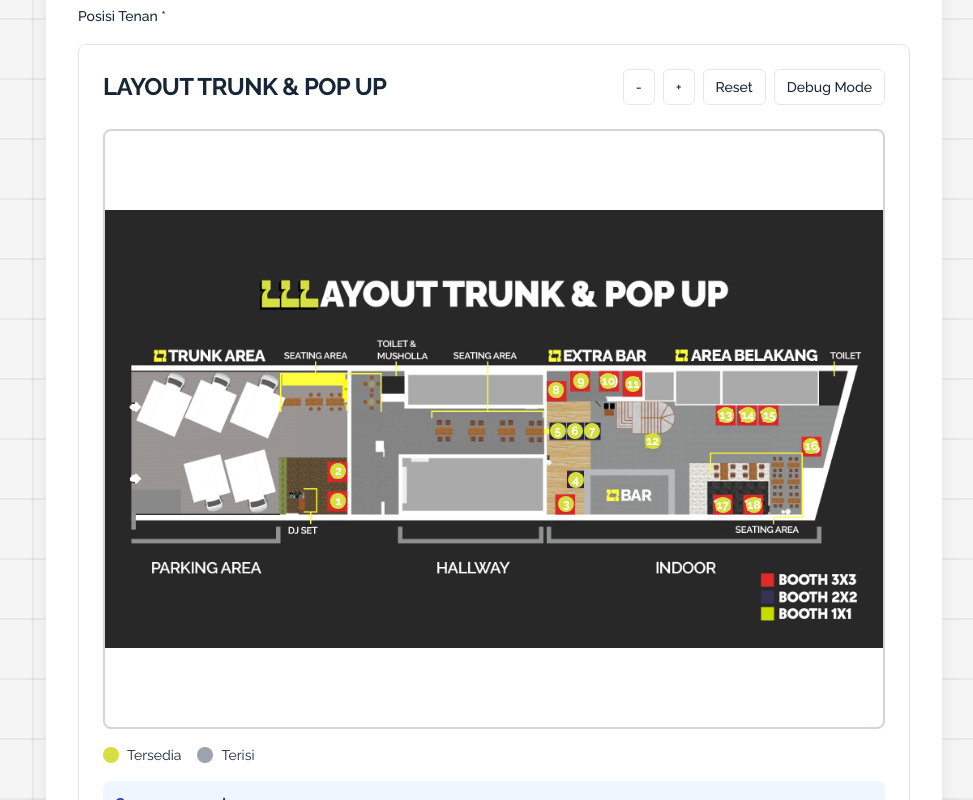
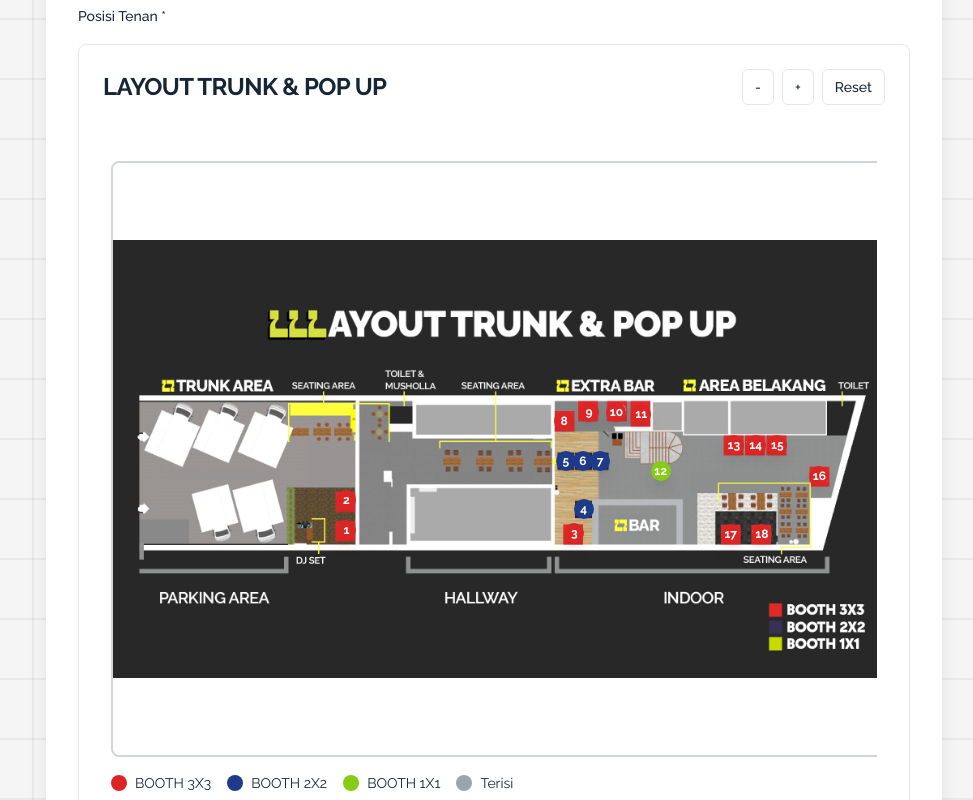
Before and after one commit to kodingkeliling/luckylaunchatlucy, a Next.js app: page /popup-market in a window 1280 px wide. Shown: the part 700-1500 px from the top of the page, without its empty margins (146-1119 px from the left). Built offline with nearby package versions, Linux system fonts and the light colour scheme.

Commit message:
Menambahkan pendaftaran tenant

```diff
--- a/src/components/FunRunRegistration.tsx
+++ b/src/components/FunRunRegistration.tsx
@@ -188,7 +188,7 @@ export default function FunRunRegistration() {
       {/* Form Section */}
       <div className="container mx-auto px-4 py-16 relative z-10">
         <Card className="max-w-4xl mx-auto shadow-xl border-0 bg-white/95 backdrop-blur-sm rounded-xl">
-          <CardContent className="p-8">
+          <CardContent>
             {/* Header inside form */}
             <div className="flex items-center justify-between flex-col md:flex-row">
                     {/* Center Title */}
--- a/src/components/LayoutMap.tsx
+++ b/src/components/LayoutMap.tsx
@@ -1,6 +1,6 @@
 'use client';
 
-import { useState, useRef } from 'react';
+import { useState, useRef, useEffect } from 'react';
 import Image from 'next/image';
 import { Card, CardContent, CardHeader, CardTitle } from '@/components/ui/card';
 import { Button } from '@/components/ui/button';
@@ -26,13 +26,13 @@ const spots: SpotInfo[] = [
   { id: 'spot-2', number: 2, x: 30, y: 57, size: '3x3m', area: 'Parking Area', available: true, price: { threeDay: 400000, twoDay: 325000, oneDay: 225000 } },
 
   // TRUNK AREA & SEATING AREA
-  { id: 'spot-4', number: 4, x: 60.5, y: 58.5, size: '3x3m', area: 'Seating Area', available: true, price: { threeDay: 300000, twoDay: 250000, oneDay: 200000 } },
+  { id: 'spot-4', number: 4, x: 60.5, y: 58.5, size: '2x2m', area: 'Seating Area', available: true, price: { threeDay: 300000, twoDay: 250000, oneDay: 200000 } },
 
   // HALLWAY & TOILET AREA
   { id: 'spot-3', number: 3, x: 59.3, y: 62.5, size: '3x3m', area: 'Hallway', available: true, price: { threeDay: 300000, twoDay: 250000, oneDay: 200000 } },
-  { id: 'spot-5', number: 5, x: 58.2, y: 50.4, size: '3x3m', area: 'Hallway', available: true, price: { threeDay: 300000, twoDay: 250000, oneDay: 200000 } },
-  { id: 'spot-6', number: 6, x: 60.4, y: 50.4, size: '3x3m', area: 'Seating Area', available: true, price: { threeDay: 300000, twoDay: 250000, oneDay: 200000 } },
-  { id: 'spot-7', number: 7, x: 62.6, y: 50.4, size: '3x3m', area: 'Seating Area', available: true, price: { threeDay: 300000, twoDay: 250000, oneDay: 200000 } },
+  { id: 'spot-5', number: 5, x: 58.2, y: 50.4, size: '2x2m', area: 'Hallway', available: true, price: { threeDay: 300000, twoDay: 250000, oneDay: 200000 } },
+  { id: 'spot-6', number: 6, x: 60.4, y: 50.4, size: '2x2m', area: 'Seating Area', available: true, price: { threeDay: 300000, twoDay: 250000, oneDay: 200000 } },
+  { id: 'spot-7', number: 7, x: 62.6, y: 50.4, size: '2x2m', area: 'Seating Area', available: true, price: { threeDay: 300000, twoDay: 250000, oneDay: 200000 } },
 
   // EXTRA BAR AREA (atas)
   { id: 'spot-8', number: 8, x: 58, y: 43.5, size: '3x3m', area: 'Extra Bar', available: true, price: { threeDay: 400000, twoDay: 325000, oneDay: 225000 } },
@@ -41,11 +41,11 @@ const spots: SpotInfo[] = [
   { id: 'spot-11', number: 11, x: 67.9, y: 42.4, size: '3x3m', area: 'Extra Bar', available: true, price: { threeDay: 400000, twoDay: 325000, oneDay: 225000 } },
 
   // BAR AREA
-  { id: 'spot-12', number: 12, x: 70.4, y: 52, size: '3x3m', area: 'Bar', available: true, price: { threeDay: 400000, twoDay: 325000, oneDay: 225000 } },
-  { id: 'spot-13', number: 13, x: 79.8, y: 47.6, size: '2x2m', area: 'Bar', available: true, price: { threeDay: 300000, twoDay: 250000, oneDay: 175000 } },
-  { id: 'spot-14', number: 14, x: 82.6, y: 47.6, size: '2x2m', area: 'Bar', available: true, price: { threeDay: 300000, twoDay: 250000, oneDay: 175000 } },
-  { id: 'spot-15', number: 15, x: 85.4, y: 47.6, size: '2x2m', area: 'Bar', available: true, price: { threeDay: 300000, twoDay: 250000, oneDay: 175000 } },
-  { id: 'spot-16', number: 16, x: 90.8, y: 52.9, size: '1x1m', area: 'Bar', available: true, price: { threeDay: 250000, twoDay: 200000, oneDay: 150000 } },
+  { id: 'spot-12', number: 12, x: 70.4, y: 52, size: '1x1m', area: 'Bar', available: true, price: { threeDay: 400000, twoDay: 325000, oneDay: 225000 } },
+  { id: 'spot-13', number: 13, x: 79.8, y: 47.6, size: '3x3m', area: 'Bar', available: true, price: { threeDay: 300000, twoDay: 250000, oneDay: 175000 } },
+  { id: 'spot-14', number: 14, x: 82.6, y: 47.6, size: '3x3m', area: 'Bar', available: true, price: { threeDay: 300000, twoDay: 250000, oneDay: 175000 } },
+  { id: 'spot-15', number: 15, x: 85.4, y: 47.6, size: '3x3m', area: 'Bar', available: true, price: { threeDay: 300000, twoDay: 250000, oneDay: 175000 } },
+  { id: 'spot-16', number: 16, x: 90.8, y: 52.9, size: '3x3m', area: 'Bar', available: true, price: { threeDay: 250000, twoDay: 200000, oneDay: 150000 } },
 
   // AREA BELAKANG (bawah)
   { id: 'spot-17', number: 17, x: 79.4, y: 62.7, size: '3x3m', area: 'Area Belakang', available: true, price: { threeDay: 300000, twoDay: 250000, oneDay: 200000 } },
@@ -59,9 +59,22 @@ export default function LayoutMap() {
   const [panY, setPanY] = useState(0);
   const [isDragging, setIsDragging] = useState(false);
   const [dragStart, setDragStart] = useState({ x: 0, y: 0 });
-  const [debugMode, setDebugMode] = useState(false);
-  const [clickedCoords, setClickedCoords] = useState<{ x: number; y: number } | null>(null);
+  const [containerHeight, setContainerHeight] = useState(600);
   const mapRef = useRef<HTMLDivElement>(null);
+
+  useEffect(() => {
+    const updateHeight = () => {
+      if (window.innerWidth < 768) {
+        setContainerHeight(400);
+      } else {
+        setContainerHeight(600);
+      }
+    };
+
+    updateHeight();
+    window.addEventListener('resize', updateHeight);
+    return () => window.removeEventListener('resize', updateHeight);
+  }, []);
 
   const handleWheel = (e: React.WheelEvent) => {
     e.preventDefault();
@@ -70,17 +83,6 @@ export default function LayoutMap() {
   };
 
   const handleMouseDown = (e: React.MouseEvent) => {
-    if (debugMode) {
-      // Calculate coordinates relative to the image
-      const rect = mapRef.current?.getBoundingClientRect();
-      if (rect) {
-        const x = ((e.clientX - rect.left) / rect.width) * 100;
-        const y = ((e.clientY - rect.top) / rect.height) * 100;
-        setClickedCoords({ x: Math.round(x * 100) / 100, y: Math.round(y * 100) / 100 });
-      }
-      return;
-    }
-
     setIsDragging(true);
     setDragStart({ x: e.clientX - panX, y: e.clientY - panY });
   };
@@ -102,17 +104,13 @@ export default function LayoutMap() {
     setPanY(0);
   };
 
-  const clearDebug = () => {
-    setClickedCoords(null);
-  };
-
   return (
     <div className="w-full">
       <Card>
         <CardHeader>
-          <div className="flex justify-between items-center">
-            <CardTitle className="text-center">LAYOUT TRUNK & POP UP</CardTitle>
-            <div className="flex gap-2">
+          <div className="flex flex-col md:flex-row justify-between items-center gap-4">
+            <CardTitle className="text-center md:text-left">LAYOUT TRUNK & POP UP</CardTitle>
+            <div className="flex flex-wrap gap-2 justify-center md:justify-end">
               <Button
                 variant="outline"
                 size="sm"
@@ -134,23 +132,18 @@ export default function LayoutMap() {
               >
                 Reset
               </Button>
-              <Button
-                variant={debugMode ? "default" : "outline"}
-                size="sm"
-                onClick={() => setDebugMode(!debugMode)}
-              >
-                {debugMode ? "Exit Debug" : "Debug Mode"}
-              </Button>
             </div>
           </div>
         </CardHeader>
         <CardContent>
+          <div className='overflow-scroll w-full'>
           <div
             ref={mapRef}
             className="relative overflow-hidden rounded-lg border-2 border-gray-300"
             style={{
-              height: '600px',
-              cursor: debugMode ? 'crosshair' : (isDragging ? 'grabbing' : 'grab')
+              height: `596px`,
+              width: '782px',
+              cursor: isDragging ? 'grabbing' : 'grab'
             }}
             onWheel={handleWheel}
             onMouseDown={handleMouseDown}
@@ -163,7 +156,11 @@ export default function LayoutMap() {
               style={{
                 transform: `scale(${zoom}) translate(${panX / zoom}px, ${panY / zoom}px)`,
                 transformOrigin: 'center center',
-                transition: isDragging ? 'none' : 'transform 0.1s ease-out'
+                transition: isDragging ? 'none' : 'transform 0.1s ease-out',
+                minWidth: '100%',
+                minHeight: '100%',
+                width: 'max-content',
+                height: 'max-content'
               }}
             >
               {/* Background Image */}
@@ -176,17 +173,26 @@ export default function LayoutMap() {
               />
 
               {/* Interactive Spots */}
-              {spots.map((spot) => (
+              {spots.map((spot) => {
+                // Tentukan warna berdasarkan ukuran booth
+                const getBoothColor = (size: string) => {
+                  if (size === '3x3m') return 'bg-red-600 hover:bg-red-700'; // BOOTH 3X3 - Merah
+                  if (size === '2x2m') return 'bg-blue-900 hover:bg-blue-800'; // BOOTH 2X2 - Biru gelap
+                  if (size === '1x1m') return 'bg-lime-500 hover:bg-lime-600'; // BOOTH 1X1 - Hijau lime
+                  return 'bg-primary hover:bg-primary/80'; // Default
+                };
+
+                return (
                   <button
                     key={spot.id}
                     onClick={() => setSelectedSpot(spot)}
-                  className={`absolute w-4 h-4 rounded-full flex items-center justify-center text-xs font-bold text-white transition-all hover:scale-110 shadow-lg border-2 ${
+                    className={`absolute w-5 h-5 rounded-full  flex items-center justify-center text-xs font-bold text-white transition-all hover:scale-110 shadow-lg border-2 ${
                       selectedSpot?.id === spot.id
                         ? 'border-white ring-2 ring-primary ring-offset-2 scale-125' // Selected state
                         : 'border-transparent'
                     } ${
                       spot.available
-                      ? 'bg-primary hover:bg-primary/80'
+                        ? getBoothColor(spot.size)
                         : 'bg-gray-400 cursor-not-allowed'
                     }`}
                     style={{
@@ -198,15 +204,17 @@ export default function LayoutMap() {
                   >
                     {spot.number}
                   </button>
-              ))}
+                );
+              })}
+            </div>
             </div>
           </div>
 
           {/* Spot Information */}
           {selectedSpot && (
-            <div className="mt-4 p-4 bg-muted rounded-lg">
-              <h3 className="font-semibold mb-2">Spot {selectedSpot.number}</h3>
-              <div className="grid grid-cols-2 gap-2 text-sm">
+            <div className="mt-4 p-3 md:p-4 bg-muted rounded-lg sticky left-0">
+              <h3 className="font-semibold mb-2 text-sm md:text-base">Spot {selectedSpot.number}</h3>
+              <div className="grid grid-cols-1 md:grid-cols-2 gap-2 text-xs md:text-sm">
                 <div>
                   <span className="font-medium">Area:</span> {selectedSpot.area}
                 </div>
@@ -233,10 +241,18 @@ export default function LayoutMap() {
           )}
 
           {/* Legend */}
-          <div className="mt-4 flex flex-wrap gap-4 text-sm">
+          <div className="mt-4 flex flex-wrap gap-4 text-xs md:text-sm justify-center md:justify-start sticky left-0">
             <div className="flex items-center gap-2">
-              <div className="w-4 h-4 bg-primary rounded-full"></div>
-              <span>Tersedia</span>
+              <div className="w-4 h-4 bg-red-600 rounded-full"></div>
+              <span>BOOTH 3X3</span>
+            </div>
+            <div className="flex items-center gap-2">
+              <div className="w-4 h-4 bg-blue-900 rounded-full"></div>
+              <span>BOOTH 2X2</span>
+            </div>
+            <div className="flex items-center gap-2">
+              <div className="w-4 h-4 bg-lime-500 rounded-full"></div>
+              <span>BOOTH 1X1</span>
             </div>
             <div className="flex items-center gap-2">
               <div className="w-4 h-4 bg-gray-400 rounded-full"></div>
@@ -244,42 +260,14 @@ export default function LayoutMap() {
             </div>
           </div>
 
-          {/* Debug Mode Info */}
-          {debugMode && (
-            <div className="mt-4 p-3 bg-yellow-50 rounded-lg text-sm text-yellow-800">
-              <div className="flex justify-between items-start">
-                <div>
-                  <p><strong>Debug Mode Aktif:</strong></p>
-                  <p>Klik di mana saja pada peta untuk melihat koordinat</p>
-                </div>
-                <Button
-                  variant="outline"
-                  size="sm"
-                  onClick={clearDebug}
-                  className="ml-2"
-                >
-                  Clear
-                </Button>
-              </div>
-              {clickedCoords && (
-                <div className="mt-2 p-2 bg-yellow-100 rounded border">
-                  <p><strong>Koordinat terakhir diklik:</strong></p>
-                  <p>X: {clickedCoords.x}%, Y: {clickedCoords.y}%</p>
-                  <p className="text-xs mt-1">Copy koordinat ini untuk mengupdate posisi spot</p>
-                </div>
-              )}
-            </div>
-          )}
-
           {/* Instructions */}
-          <div className="mt-4 p-3 bg-blue-50 rounded-lg text-sm text-blue-800">
+          <div className="mt-4 p-3 bg-blue-50 rounded-lg text-xs md:text-sm text-blue-800 sticky left-0">
             <p><strong>Cara menggunakan:</strong></p>
             <ul className="list-disc list-inside mt-1 space-y-1">
               <li>Scroll mouse untuk zoom in/out</li>
               <li>Drag untuk menggeser peta</li>
               <li>Klik spot untuk melihat detail</li>
               <li>Gunakan tombol +, -, Reset untuk kontrol zoom</li>
-              <li>Gunakan Debug Mode untuk menghitung koordinat spot baru</li>
             </ul>
           </div>
         </CardContent>
--- a/src/components/TenantRegistration.tsx
+++ b/src/components/TenantRegistration.tsx
@@ -177,9 +177,9 @@ export default function TenantRegistration() {
           backgroundSize: '60px 60px'
         }}></div>
 
-        <div className="container mx-auto px-4 py-16 relative z-10">
+        <div className="container mx-auto md:px-4 py-16 relative z-10">
           <Card className="max-w-2xl mx-auto shadow-xl border-0 bg-white/95 backdrop-blur-sm rounded-xl">
-            <CardContent className="p-8 text-center">
+            <CardContent className="text-center">
               <div className="mb-6">
                 <div className="w-20 h-20 bg-primary rounded-full flex items-center justify-center mx-auto mb-4">
                   <svg className="w-10 h-10 text-primary-foreground" fill="none" stroke="currentColor" viewBox="0 0 24 24">
@@ -226,9 +226,9 @@ export default function TenantRegistration() {
       }}></div>
 
       {/* Form Section */}
-      <div className="container mx-auto px-4 py-16 relative z-10">
+      <div className="md:container px-1 mx-auto md:px-4 py-16 relative z-10">
         <Card className="max-w-4xl mx-auto shadow-xl border-0 bg-white/95 backdrop-blur-sm rounded-xl">
-          <CardContent className="p-8">
+          <CardContent>
             {/* Header */}
             <div className="text-center mb-8">
               <h1 className="text-3xl md:text-4xl font-bold text-foreground mb-2">
--- a/src/components/ui/card.tsx
+++ b/src/components/ui/card.tsx
@@ -23,7 +23,7 @@ const CardHeader = React.forwardRef<
 >(({ className, ...props }, ref) => (
   <div
     ref={ref}
-    className={cn("flex flex-col space-y-1.5 p-6", className)}
+    className={cn("flex flex-col space-y-1.5 p-2 md:p-6", className)}
     {...props}
   />
 ))
@@ -60,7 +60,7 @@ const CardContent = React.forwardRef<
   HTMLDivElement,
   React.HTMLAttributes<HTMLDivElement>
 >(({ className, ...props }, ref) => (
-  <div ref={ref} className={cn("p-6 pt-0", className)} {...props} />
+  <div ref={ref} className={cn("px-2 py-4 md:p-6 lg:p-8", className)} {...props} />
 ))
 CardContent.displayName = "CardContent"
 
@@ -70,7 +70,7 @@ const CardFooter = React.forwardRef<
 >(({ className, ...props }, ref) => (
   <div
     ref={ref}
-    className={cn("flex items-center p-6 pt-0", className)}
+    className={cn("flex items-center px-2 py-4 md:p-6 pt-0", className)}
     {...props}
   />
 ))
```
Also changed, not shown: src/app/popup/page.tsx (deleted, +0 -11 lines). Lines whose indentation alone changed are shown as unchanged.
